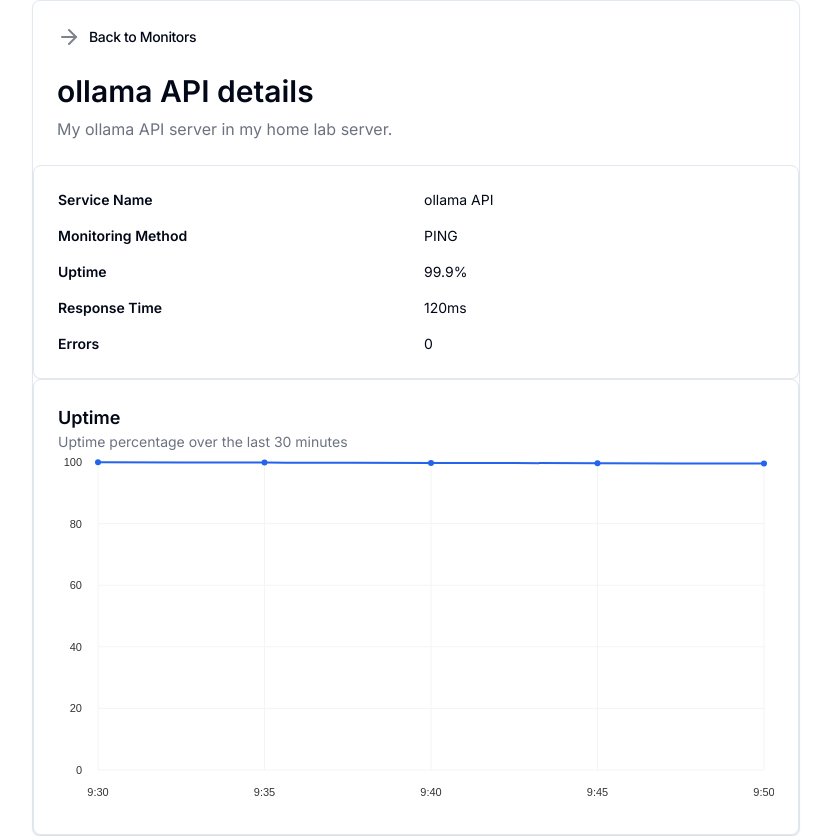
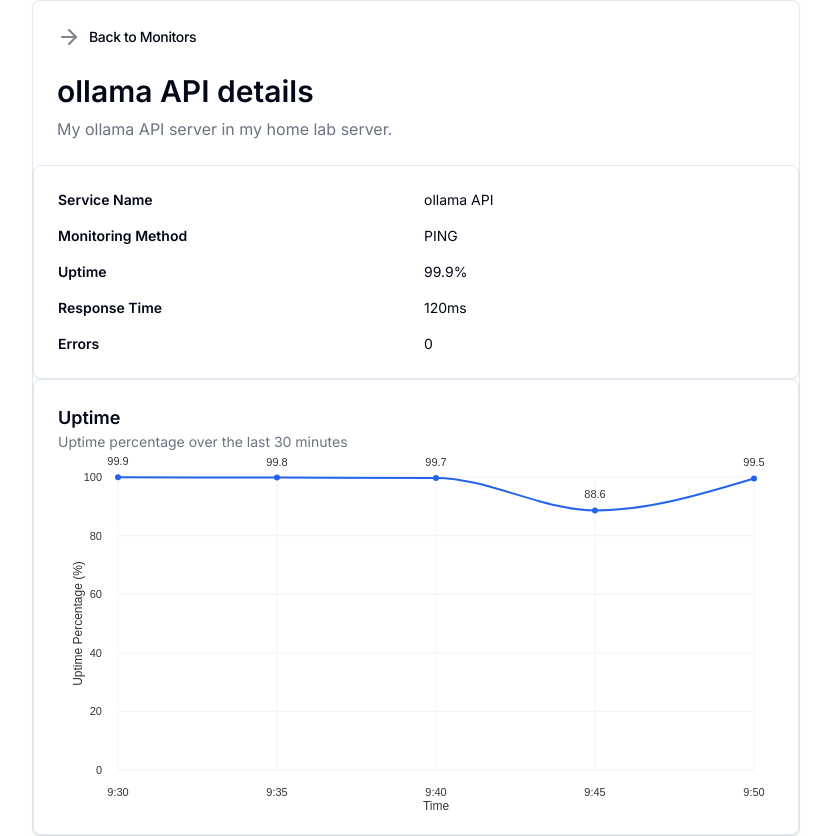
Before and after one commit to AnsonDev42/uptime-monitor-front, a Next.js app: page /stats in a window 1280 px wide. Shown: the whole page, without its empty margins (224-1055 px from the left). Built offline with nearby package versions, Linux system fonts and the light colour scheme; no server answers.

Commit message:
refactor: chart demo data; minor change the chart

```diff
--- /dev/null
+++ b/src/app/stats/DemoChartData.tsx
@@ -0,0 +1,12 @@
+import { ChartData } from "@/components/CurveLineChart";
+
+export const demoChartData: ChartData = {
+  id: "Uptime",
+  data: [
+    { x: "9:30", y: 99.9 },
+    { x: "9:35", y: 99.8 },
+    { x: "9:40", y: 99.7 },
+    { x: "9:45", y: 88.6 },
+    { x: "9:50", y: 99.5 },
+  ],
+};
--- a/src/app/stats/page.tsx
+++ b/src/app/stats/page.tsx
@@ -4,23 +4,15 @@
 import { Card, CardContent, CardHeader, CardTitle } from "@/components/ui/card";
 import ArrowRightIcon from "@/components/RightArrowIcon";
 import Link from "next/link";
-import { CurvedLineChart, UptimeRecord } from "@/components/CurveLineChart";
 import {
   ApiResponse,
+  ChartData,
   ChartPoint,
-  ChartData,
+  CurvedLineChart,
+  UptimeRecord,
 } from "@/components/CurveLineChart";
+import { demoChartData } from "@/app/stats/DemoChartData";
 
-const demoChartData: ChartData = {
-  id: "Uptime",
-  data: [
-    { x: "9:30", y: 99.9 },
-    { x: "9:35", y: 99.8 },
-    { x: "9:40", y: 99.7 },
-    { x: "9:45", y: 99.6 },
-    { x: "9:50", y: 99.5 },
-  ],
-};
 export default function Page() {
   const [chartData, setChartData] = useState<ChartData>(demoChartData);
 
@@ -66,7 +58,7 @@
           <CardTitle className="text-sm">
             <div className="flex items-center gap-2">
               <ArrowRightIcon className="w-6 h-6 opacity-50" />
-              <Link className="font-medium" href="/public">
+              <Link className="font-medium" href="/">
                 Back to Monitors
               </Link>
             </div>
--- a/src/components/CurveLineChart.tsx
+++ b/src/components/CurveLineChart.tsx
@@ -41,18 +41,11 @@
           {
             id: "Desktop",
             data: chartData.data,
-            //     [
-            //   { x: "09:40", y: 0 },
-            //   { x: "09:45", y: 20 },
-            //   { x: "09:50", y: 30 },
-            //   { x: "09:55", y: 25 },
-            //   { x: "10:00", y: 20 },
-            //   { x: "10:05", y: 30 },
-            //   { x: "10:10", y: 0 },
-            // ],
           },
         ]}
-        margin={{ top: 10, right: 10, bottom: 40, left: 40 }}
+        enablePointLabel
+        enableTouchCrosshair
+        margin={{ top: 25, right: 20, bottom: 40, left: 60 }}
         xScale={{
           type: "point",
         }}
@@ -67,11 +60,15 @@
         axisBottom={{
           tickSize: 0,
           tickPadding: 16,
+          legend: "Time",
+          legendOffset: 36,
         }}
         axisLeft={{
           tickSize: 0,
           tickValues: 5,
           tickPadding: 16,
+          legend: "Uptime Percentage (%)",
+          legendOffset: -40,
         }}
         colors={["#2563eb", "#e11d48"]}
         pointSize={6}
@@ -86,6 +83,7 @@
               fontSize: "12px",
               textTransform: "capitalize",
               borderRadius: "6px",
+              color: "red",
             },
           },
           grid: {
```
